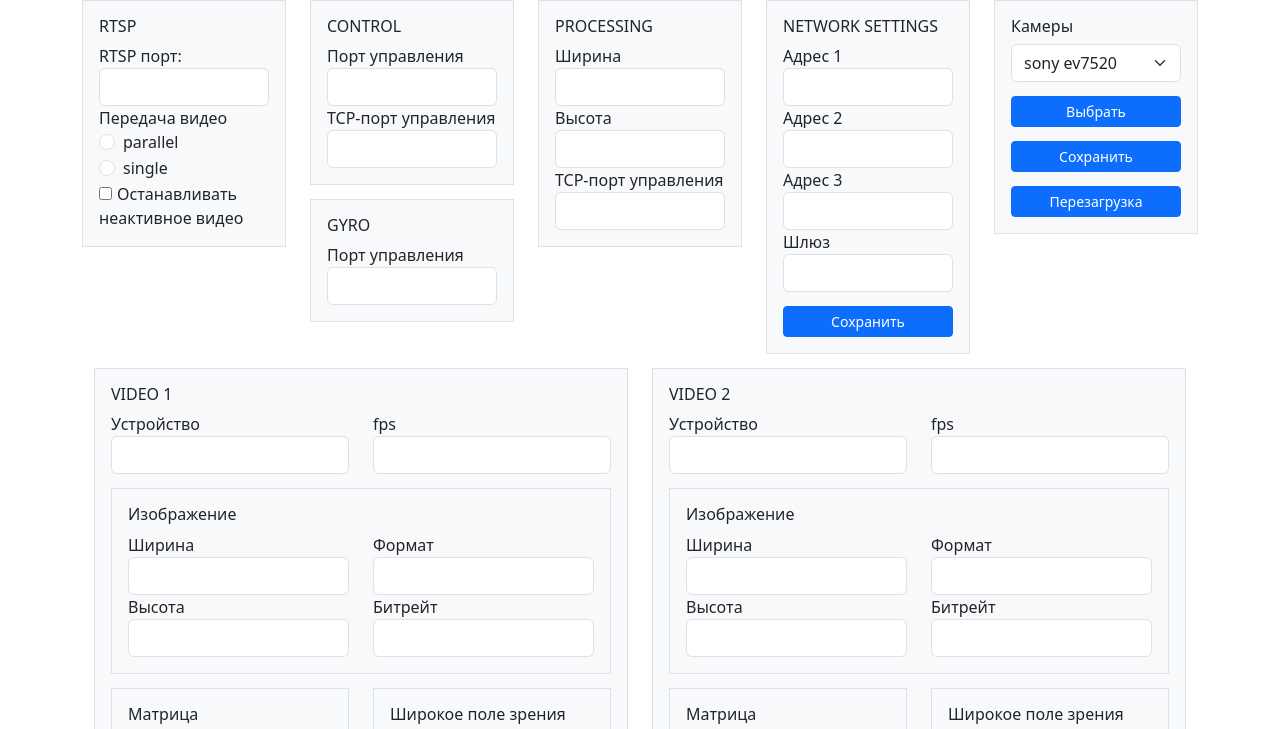
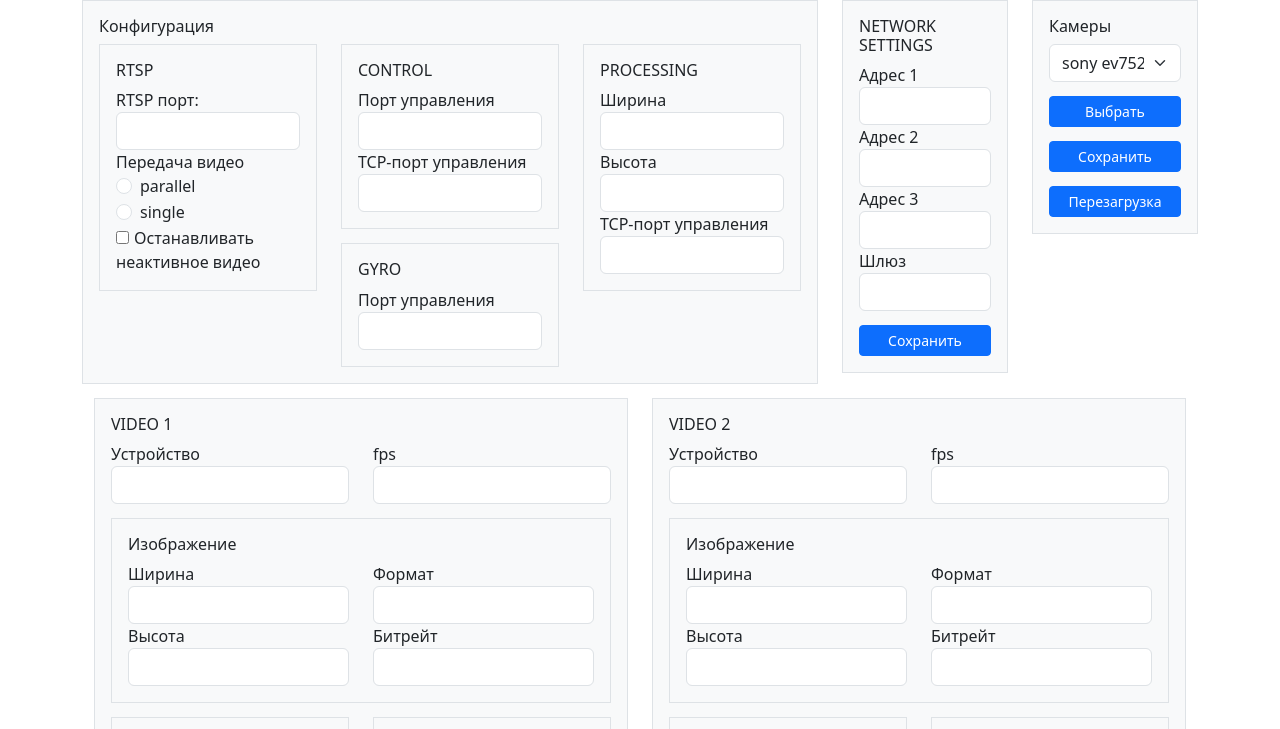
Before and after one commit to lipophrenia/practice, a website: page www/index_new.html in a window 1280 px wide. Shown: the top 729 px of the page. Drawn offline with Linux system fonts and the light colour scheme.

Commit message:
index_new fix

```diff
--- a/www/index_new.html
+++ b/www/index_new.html
@@ -15,6 +15,10 @@
   <div class="container">
     <div class="row justify-content-center">
 
+      <div class="col">
+        <div class="p-3 border bg-light">
+          <h6>Конфигурация</h6>
+          <div class="row">
             <!--rtsp-->
             <div class="col">
               <div class="p-3 border bg-light">
@@ -97,9 +101,12 @@
                 </form>
               </div>
             </div>
+          </div>
+        </div>
+      </div>
 
       <!--network-->
-      <div class="col">
+      <div class="col-2">
         <div class="p-3 border bg-light">
           <h6>NETWORK SETTINGS</h6>
           <form>
@@ -122,14 +129,15 @@
           </form>
           <div class="container overflow-hidden">
             <div class="row gx">
-              <button type="button" class="btn btn-primary btn-sm" style="margin-top: 14px" id="btnNet">Сохранить</button>
+              <button type="button" class="btn btn-primary btn-sm" style="margin-top: 14px"
+                id="btnNet">Сохранить</button>
             </div>
           </div>
         </div>
       </div>
 
       <!--CAMS-->
-      <div class="col">
+      <div class="col-2">
         <div class="p-3 border bg-light">
           <h6>Камеры</h6>
           <select class="form-select" aria-label="Default select example">
@@ -145,17 +153,20 @@
           </select>
           <div class="container overflow-hidden">
             <div class="row gx">
-              <button type="button" class="btn btn-primary btn-sm" style="margin-top: 14px" id="btnConfLoad">Выбрать</button>
+              <button type="button" class="btn btn-primary btn-sm" style="margin-top: 14px"
+                id="btnConfLoad">Выбрать</button>
             </div>
           </div>
           <div class="container overflow-hidden">
             <div class="row gx">
-              <button type="button" class="btn btn-primary btn-sm" style="margin-top: 14px" id="btnConfSave">Сохранить</button>
+              <button type="button" class="btn btn-primary btn-sm" style="margin-top: 14px"
+                id="btnConfSave">Сохранить</button>
             </div>
           </div>
           <div class="container overflow-hidden">
             <div class="row gx">
-              <button type="button" class="btn btn-primary btn-sm" style="margin-top: 14px" id="btnReboot">Перезагрузка</button>
+              <button type="button" class="btn btn-primary btn-sm" style="margin-top: 14px"
+                id="btnReboot">Перезагрузка</button>
             </div>
           </div>
         </div>
```
Lines whose indentation alone changed are shown as unchanged.
